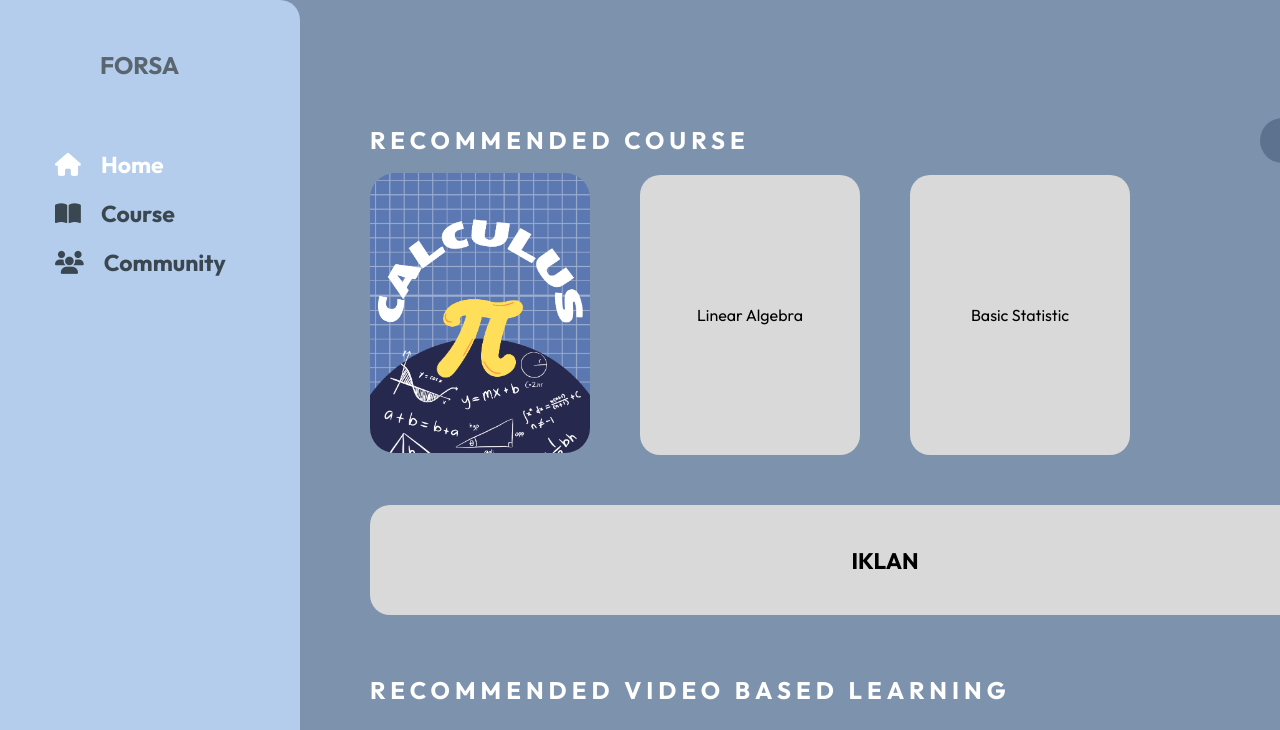
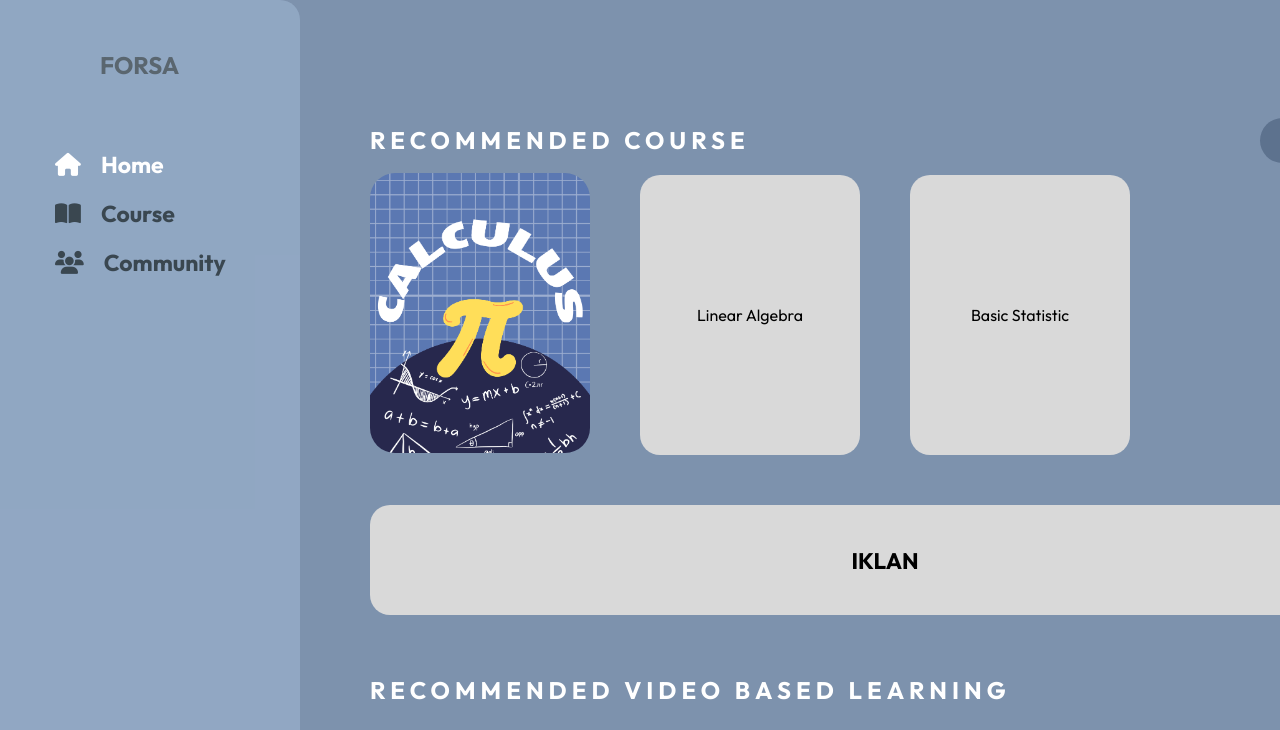
Before and after one commit to SatrioHalim/project_HCI_10, a plain HTML site: page homePage.html in a window 1280 px wide. Shown: the top 730 px of the page. Drawn offline with Linux system fonts and the light colour scheme.

Commit message:
05/06/2024

```diff
--- a/courseCalculus.css
+++ b/courseCalculus.css
@@ -30,7 +30,7 @@ body{
 .menu{
     height: 100vh;
     width: 300px;
-    background-color: #B4CDEC;
+    background-color: rgba(180, 205, 236,0.35);
     margin-left: 0px;
     border-radius: 0px 20px 0px 0px;
     /* border: solid 1px black; */
--- a/coursePage.css
+++ b/coursePage.css
@@ -28,7 +28,7 @@ body{
 .menu{
     height: 100vh;
     width: 300px;
-    background-color: #B4CDEC;
+    background-color: rgba(180, 205, 236,0.35);
     margin-left: 0px;
     border-radius: 0px 20px 0px 0px;
     /* border: solid 1px black; */
--- a/homePage.css
+++ b/homePage.css
@@ -29,7 +29,7 @@ body{
 .menu{
     height: 100vh;
     width: 300px;
-    background-color: #B4CDEC;
+    background-color: rgba(180, 205, 236,0.35);
     margin-left: 0px;
     border-radius: 0px 20px 0px 0px;
     /* border: solid 1px black; */
--- a/lhopital.css
+++ b/lhopital.css
@@ -30,7 +30,7 @@ body{
 .menu{
     height: 100vh;
     width: 300px;
-    background-color: #B4CDEC;
+    background-color: rgba(180, 205, 236,0.35);
     margin-left: 0px;
     border-radius: 0px 20px 0px 0px;
     /* border: solid 1px black; */
```
